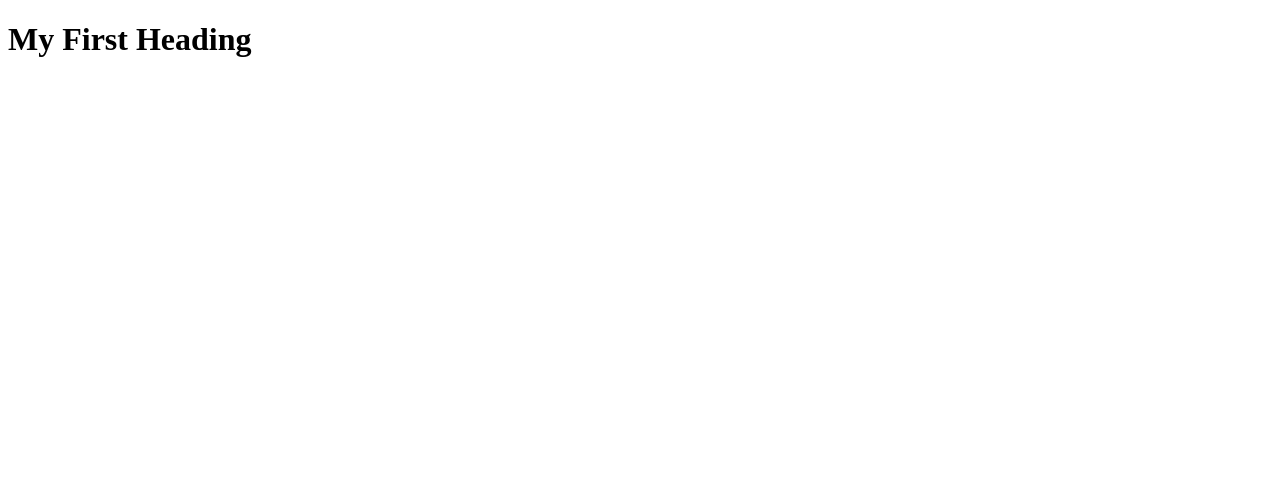
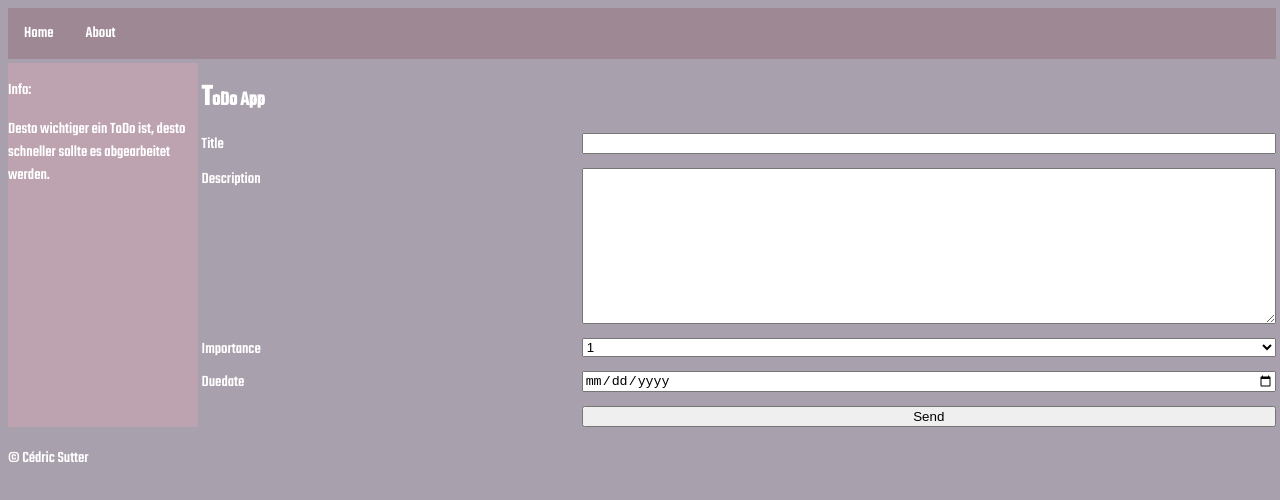
Before and after one commit to cedricsutter/Projekt1, a plain HTML site: page Index.html in a window 1280 px wide. Drawn offline with Linux system fonts and the light colour scheme.

Commit message:
edit design

```diff
--- a/Index.html
+++ b/Index.html
@@ -1,11 +1,59 @@
- <!DOCTYPE html>
-<html>
+<!DOCTYPE html>
+<html lang="en">
 <head>
-<title>Page Title</title>
+    <meta charset="UTF-8" />
+    <title>Todo App</title>
+    <link rel="stylesheet" href="./assets/main.css" />
+    <link rel="preconnect" href="https://fonts.googleapis.com">
+    <link rel="preconnect" href="https://fonts.gstatic.com" crossorigin>
+    <link href="https://fonts.googleapis.com/css2?family=Teko:wght@300;500&display=swap" rel="stylesheet">
 </head>
 <body>
+<header>
+    <ul>
+        <li><a class="active" href="./index.html">Home</a></li>
+        <li><a href="./about.html">About</a></li>
+    </ul>
+</header>
 
-<h1>My First Heading</h1>
+<main>
+    <h1>ToDo App</h1>
 
+    <form id="form" action="./index.html" action="POST">
+        <label for="title">Title</label>
+        <input id="title" type="text" name="title" />
+
+        <label for="description">Description</label>
+        <textarea id="description" name="description"></textarea>
+
+        <label for="importance">Importance</label>
+        <select name="importance" id="importance">
+            <option value="1">1</option>
+            <option value="2">2</option>
+            <option value="3">3</option>
+            <option value="4">4</option>
+            <option value="5">5</option>
+        </select>
+
+        <label for="duedate">Duedate</label>
+        <input id="duedate" type="date" name="duedate" />
+
+        <button type="submit">Send</button>
+    </form>
+</main>
+
+<aside>
+    <p>Info:</p>
+    <p>
+        Desto wichtiger ein ToDo ist, desto schneller sollte es abgearbeitet
+        werden.
+    </p>
+</aside>
+
+<footer>
+    <p>&copy; Cédric Sutter</p>
+</footer>
+
+<script src="./assets/main.js" defer></script>
 </body>
 </html>
--- /dev/null
+++ b/assets/main.css
@@ -0,0 +1,118 @@
+body {
+    font-family: 'Teko', sans-serif;
+    background-color: #a9a0ad;
+    color: rgb(255, 255, 255);
+    display: grid;
+    grid-template-columns: 15% 85%;
+    grid-template-rows: auto auto auto;
+    grid-gap: 4px;
+    grid-template-areas:
+    "header header"
+    "sidebar main"
+    "footer footer";
+}
+
+header {
+    grid-area: header;
+}
+
+ul {
+    list-style-type: none;
+    margin: 0;
+    padding: 0;
+    overflow: hidden;
+    background-color: #6c1e1e2e;
+}
+
+li {
+    float: left;
+}
+
+li a {
+    display: block;
+    color: white;
+    text-align: center;
+    padding: 14px 16px;
+    text-decoration: none;
+}
+
+li a:hover {
+    background-color: #a796af;
+}
+
+
+main {
+    grid-area: main;
+}
+
+aside {
+    grid-area: sidebar;
+    background-color: #bda3b0;
+}
+
+footer {
+    grid-area: footer;
+}
+
+form {
+    display: grid;
+    grid-template-columns: 35% 1fr;
+    grid-gap: 4px;
+}
+
+label {
+    grid-column: 1 / span 1;
+}
+
+input,
+textarea,
+select {
+    grid-column: 2 / span 1;
+    margin-bottom: 10px;
+}
+
+textarea {
+    height: 150px;
+}
+
+button {
+    grid-column: 2 / span 1;
+}
+
+h1 {
+    font-size: 20px;
+}
+
+h1:first-letter {
+    font-size: 30px;
+}
+
+.nav-list {
+    margin: 0;
+    padding: 0;
+    list-style-type: none;
+}
+
+.nav-item {
+    display: inline-block;
+}
+
+.nav-item:not(:last-child) {
+    margin-right: 10px;
+}
+
+.nav-link {
+    color: blue;
+}
+
+.nav-link:hover {
+    color: teal;
+}
+
+.nav-link:before {
+    content: "> ";
+}
+
+.avatar {
+    max-width: 50vw;
+}
```
Also changed, not shown: about.html (added, +32 -0 lines).
